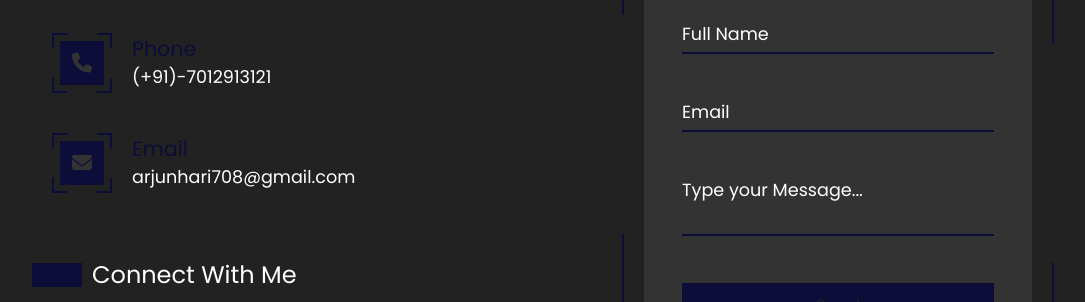
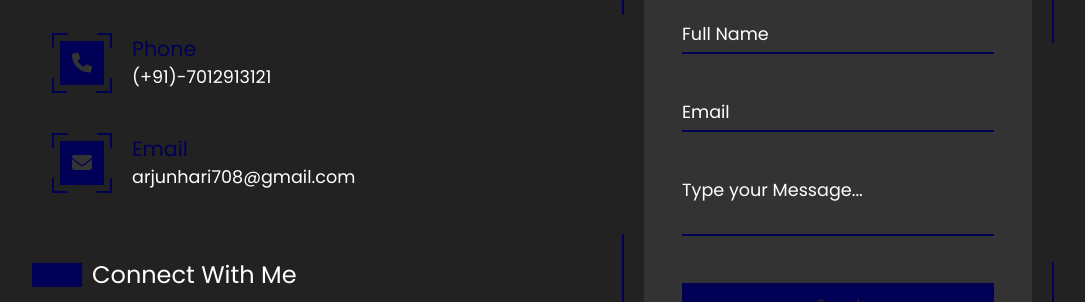
Before and after one commit to arjunhk/arjunhk.github.io, a plain HTML site: page contact.html in a window 1280 px wide. Shown: the part 366-668 px from the top of the page, without its empty margins (97-1182 px from the left). Drawn offline with Linux system fonts and the light colour scheme.

Commit message:
color change

```diff
--- a/contact.html
+++ b/contact.html
@@ -45,7 +45,7 @@
           <li><a href="https://www.instagram.com/_a.h_k.003/" target = "_blank"><i class="fa-brands fa-instagram"></i></a></li>
         </ul>
         <br>
-        <a href="index.html" style="color:#0d0d39;text-decoration:none;">&larr; Back to Portfolio</a>
+        <a href="index.html" style="color:#000056;text-decoration:none;">&larr; Back to Portfolio</a>
       </div>
       <div class="contactForm">
         <form>
--- a/style.css
+++ b/style.css
@@ -61,7 +61,7 @@
     position: relative;
     min-width: 60px;
     height: 60px;
-    background: repeating-conic-gradient(from 27.5deg, #0d0d39 0%, #0d0d39 10%, transparent 10%, transparent 50%);
+    background: repeating-conic-gradient(from 27.5deg, #000056 0%, #000056 10%, transparent 10%, transparent 50%);
     display: flex;
     justify-content: center;
     align-items: center;
@@ -71,7 +71,7 @@
     content: '';
     position: absolute;
     inset: 0;
-    background: repeating-conic-gradient(from 117.5deg, #0d0d39 0%, #0d0d39 10%, transparent 10%, transparent 50%);
+    background: repeating-conic-gradient(from 117.5deg, #000056 0%, #000056 10%, transparent 10%, transparent 50%);
 }
 
 .container .contactInfo .box .icon::after {
@@ -84,7 +84,7 @@
 .container .contactInfo .box .icon b {
     position: absolute;
     inset: 8px;
-    background: #0d0d39;
+    background: #000056;
     z-index: 2;
 }
 
@@ -108,14 +108,14 @@
 
 .container .contactInfo .box .text h3 {
     font-weight: 500;
-    color: #0d0d39;
+    color: #000056;
 }
 
 .container .contactInfo .txt {
     color: #fff;
     margin-top: 50px;
     font-weight: 500;
-    border-left: 50px solid #0d0d39;
+    border-left: 50px solid #000056;
     padding-left: 10px;
     line-height: 1em;
 
@@ -139,14 +139,14 @@
 }
 
 .container .contactInfo .sci li a:hover {
-    color: #0d0d39;
-    filter: drop-shadow(0 0 5px #0d0d39);
+    color: #000056;
+    filter: drop-shadow(0 0 5px #000056);
 }
 
 .container .contactForm {
     position: relative;
     width: 40%;
-    background: repeating-conic-gradient(from var(--a), #0d0d39 0%, #0d0d39 10%, transparent 10%, transparent 50%);
+    background: repeating-conic-gradient(from var(--a), #000056 0%, #000056 10%, transparent 10%, transparent 50%);
     animation: animate 6s linear infinite;
     padding: 60px;
 }
@@ -155,7 +155,7 @@
     content: '';
     position: absolute;
     inset: 0;
-    background: repeating-conic-gradient(from var(--a), #0d0d39 0%, #0d0d39 10%, transparent 10%, transparent 50%);
+    background: repeating-conic-gradient(from var(--a), #000056 0%, #000056 10%, transparent 10%, transparent 50%);
     animation: animate 6s linear infinite;
     animation-delay: -1.5s;
 }
@@ -211,7 +211,7 @@
     margin: 10px 0;
     border: none;
     background: transparent;
-    border-bottom: 2px solid #0d0d39;
+    border-bottom: 2px solid #000056;
     color: #fff;
     outline: none;
     resize: none;
@@ -232,14 +232,14 @@
 .container .contactForm form .inputBox textarea:focus~span,
 .container .contactForm form .inputBox input:valid~span,
 .container .contactForm form .inputBox textarea:valid~span {
-    color: #0d0d39;
+    color: #000056;
     font-size: 0.9em;
     transform: translateY(-24px);
 }
 
 .container .contactForm form .inputBox input[type="submit"] {
     width: 100%;
-    background: #0d0d39;
+    background: #000056;
     color: #222;
     border: none;
     cursor: pointer;
```
